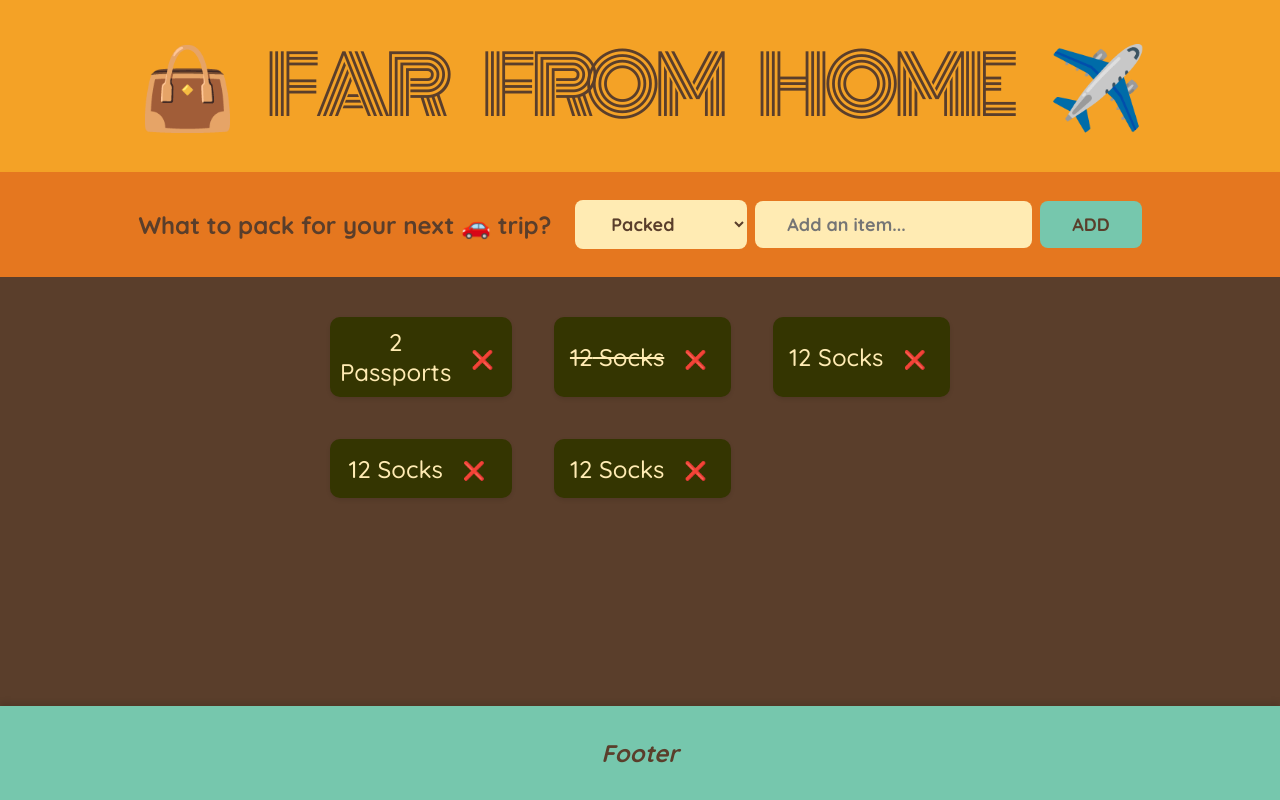
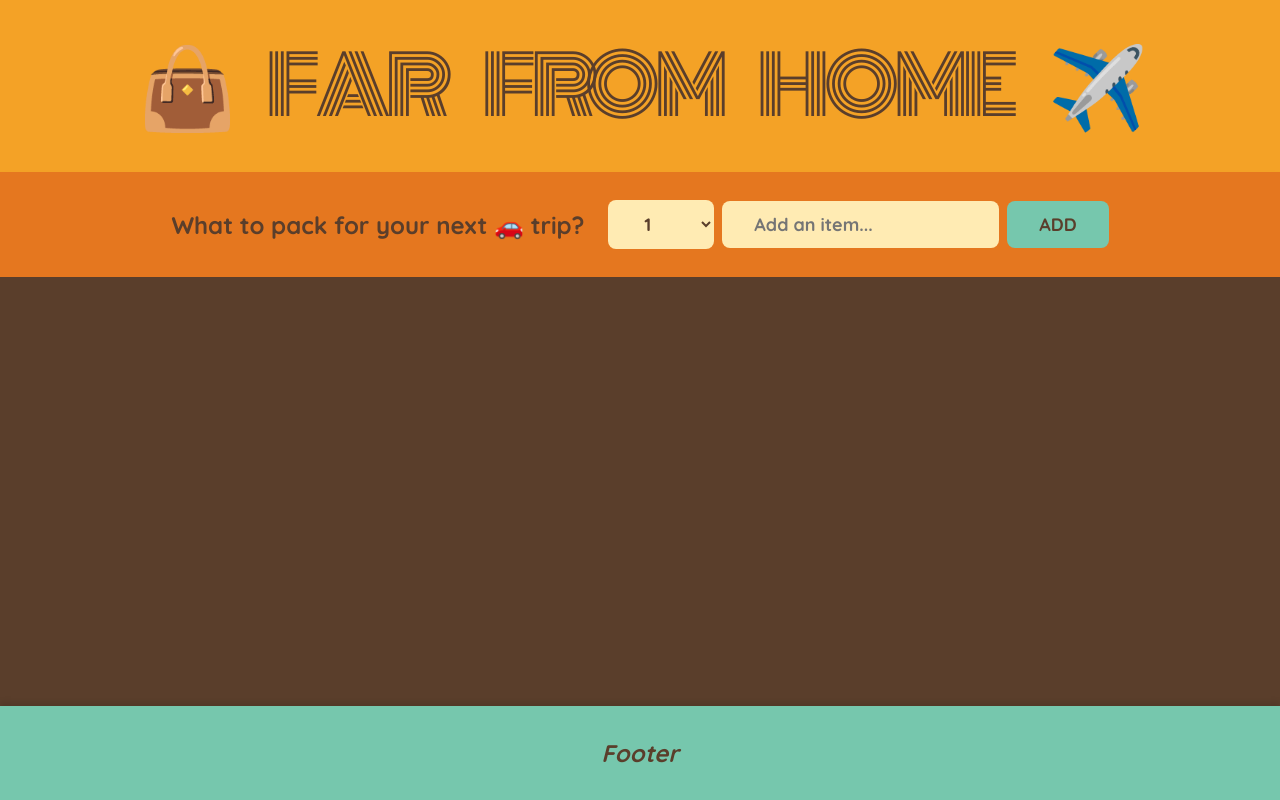
Before and after one commit to rafi4482/Far-From-Home, a React (Vite) app: page / in a window 1280 px wide. Built offline with nearby package versions, Linux system fonts and the light colour scheme.

Commit message:
refactor

```diff
--- a/src/App.jsx
+++ b/src/App.jsx
@@ -1,14 +1,21 @@
+import { useState } from "react";
 import Footer from "./components/Footer";
 import Form from "./components/Form";
 import Header from "./components/Header";
 import Item from "./components/Item";
 
 function App() {
+  const [items, setItems] = useState([]);
+
+  const handleAddItems = (item) => {
+    setItems((items) => [...items, item]);
+  };
+
   return (
     <div className="app">
       <Header />
-      <Form />
-      <Item />
+      <Form onAddItems={handleAddItems} />
+      <Item items={items} />
       <Footer />
     </div>
   );
--- a/src/components/Form.jsx
+++ b/src/components/Form.jsx
@@ -1,23 +1,39 @@
 import { useState } from "react";
 
-const Form = () => {
+const Form = ({ onAddItems }) => {
   const [description, setDescription] = useState("");
-  const [option, setOption] = useState("packed");
+  const [quantity, setQuantity] = useState(1);
 
   const handleSubmit = (event) => {
     event.preventDefault();
+
+    if (!description) return;
+
+    const newItem = {
+      description,
+      quantity,
+      packed: false,
+      id: Date.now(),
+    };
+
+    onAddItems(newItem);
+
+    setDescription("");
+    setQuantity(1);
   };
 
   return (
-    <div className="add-form" onSubmit={handleSubmit}>
+    <form className="add-form" onSubmit={handleSubmit}>
       <h3>What to pack for your next 🚗 trip? </h3>
       <select
-        value={option}
-        onChange={(event) => setOption(event.target.value)}
+        value={quantity}
+        onChange={(event) => setQuantity(Number(event.target.value))}
       >
-        <option value="all">All</option>
-        <option value="packed">Packed</option>
-        <option value="unpacked">Unpacked</option>
+        {Array.from({ length: 20 }, (_, i) => i + 1).map((num) => (
+          <option value={num} key={num}>
+            {num}
+          </option>
+        ))}
       </select>
       <input
         type="text"
@@ -25,8 +41,8 @@ const Form = () => {
         value={description}
         onChange={(event) => setDescription(event.target.value)}
       />
-      <button>Add</button>
-    </div>
+      <button type="submit">Add</button>
+    </form>
   );
 };
 
--- a/src/components/Item.jsx
+++ b/src/components/Item.jsx
@@ -1,18 +1,10 @@
 import Items from "./Items";
 
-const initialItems = [
-  { id: 1, description: "Passports", quantity: 2, packed: false },
-  { id: 2, description: "Socks", quantity: 12, packed: true },
-  { id: 2, description: "Socks", quantity: 12, packed: false },
-  { id: 2, description: "Socks", quantity: 12, packed: false },
-  { id: 2, description: "Socks", quantity: 12, packed: false },
-];
-
-const Item = () => {
+const Item = ({ items }) => {
   return (
     <div className="list">
       <ul>
-        {initialItems.map((item) => (
+        {items.map((item) => (
           <Items key={item.id} item={item} />
         ))}
       </ul>
```
